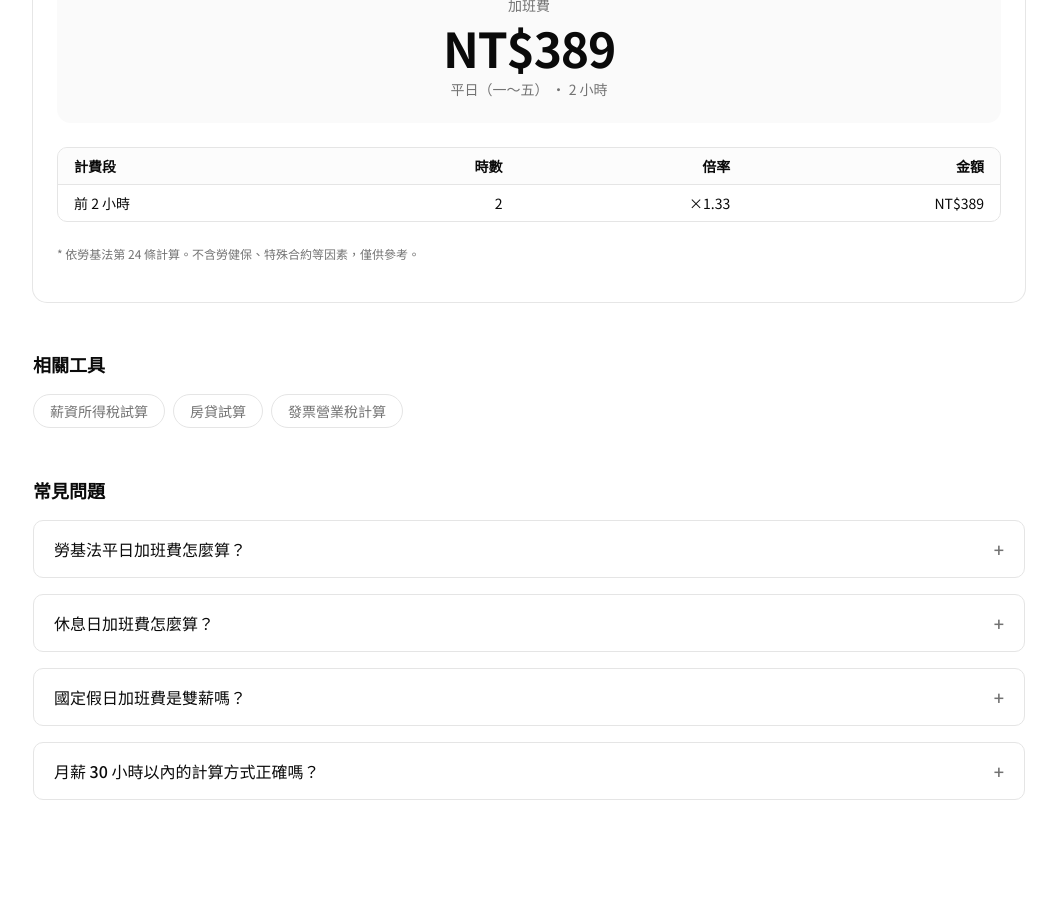
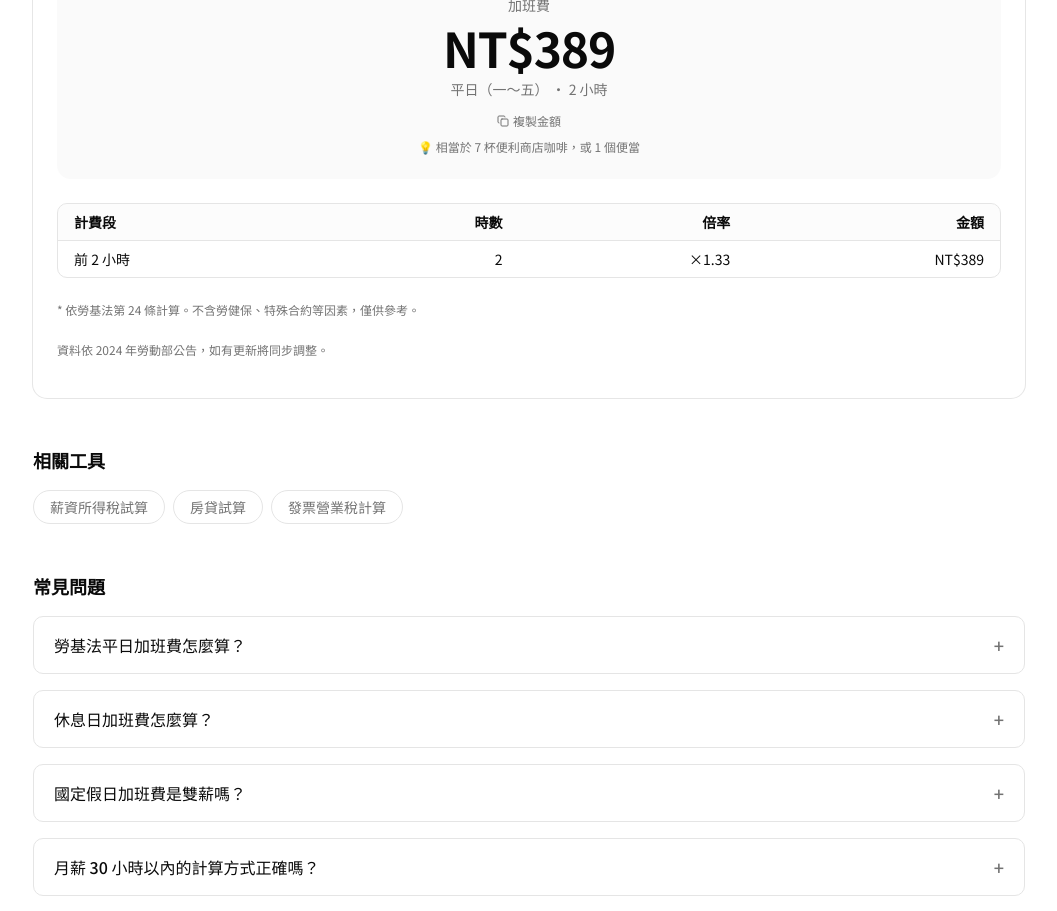
Before and after one commit to b8112182005/haosuan, a Next.js app: page /finance/overtime in a window 1280 px wide. Shown: the part 460-1371 px from the top of the page, without its empty margins (111-1168 px from the left). Built offline with nearby package versions, Linux system fonts and the light colour scheme.

Commit message:
ui: 加班費頁面人性化升級（複製按鈕、等價比較、FAQ 情景化）

```diff
--- a/src/app/finance/overtime/OvertimeCalculator.tsx
+++ b/src/app/finance/overtime/OvertimeCalculator.tsx
@@ -9,6 +9,7 @@ import {
   overtimeTypeLabels,
   type OvertimeType,
 } from "@/lib/calculators/overtime";
+import CopyButton from "@/components/common/CopyButton";
 
 function formatTWD(n: number) {
   return `NT$${n.toLocaleString("zh-TW", { maximumFractionDigits: 0 })}`;
@@ -96,6 +97,12 @@ export default function OvertimeCalculator() {
               <div className="text-sm text-muted-foreground">
                 {overtimeTypeLabels[result.overtimeType]} · {result.overtimeHours} 小時
               </div>
+              <div className="pt-1">
+                <CopyButton value={String(result.overtimePay)} label="複製金額" />
+              </div>
+              <p className="text-xs text-muted-foreground mt-2">
+                💡 相當於 {Math.floor(result.overtimePay / 50)} 杯便利商店咖啡，或 {Math.floor(result.overtimePay / 300)} 個便當
+              </p>
             </div>
 
             {/* 明細 */}
@@ -133,6 +140,9 @@ export default function OvertimeCalculator() {
         <p className="text-xs text-muted-foreground">
           * 依勞基法第 24 條計算。不含勞健保、特殊合約等因素，僅供參考。
         </p>
+        <p className="text-xs text-muted-foreground">
+          資料依 2024 年勞動部公告，如有更新將同步調整。
+        </p>
       </CardContent>
     </Card>
   );
--- a/src/app/finance/overtime/page.tsx
+++ b/src/app/finance/overtime/page.tsx
@@ -35,6 +35,16 @@ const faqs = [
     answer:
       "本工具使用月薪÷240（= 30天×8小時）計算時薪，此為勞基法規定的加班費計算基礎。部分雇主可能有不同約定，但不得低於法定標準。如您的勞動契約有特別規定，以合約為準。",
   },
+  {
+    question: "我月薪 30,000 元，平日加班 2 小時，能領多少？",
+    answer:
+      "月薪 30,000 ÷ 240 = 時薪 125 元。平日加班前 2 小時以 1.33 倍計，2 小時加班費約 333 元。",
+  },
+  {
+    question: "為什麼用月薪 ÷ 240 計算？",
+    answer:
+      "依勞動基準法施行細則第 24 條，月薪制勞工的每小時工資，以月薪除以 240（即每月 30 天、每天 8 小時）計算，此為法定計算基準，雇主不得以較不利方式計算。",
+  },
 ];
 
 const relatedTools = [
```
